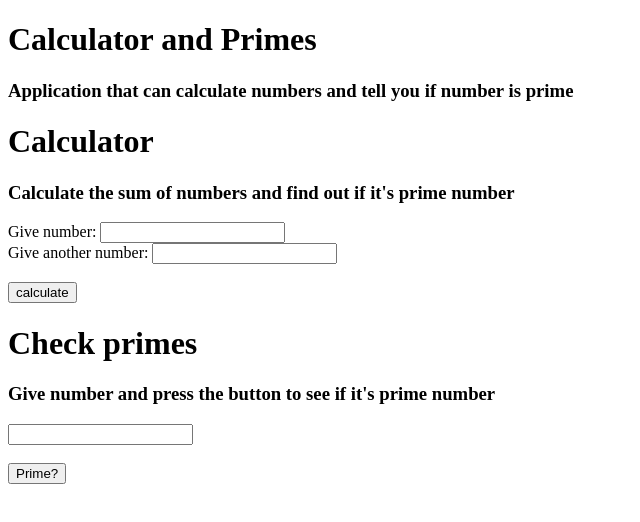
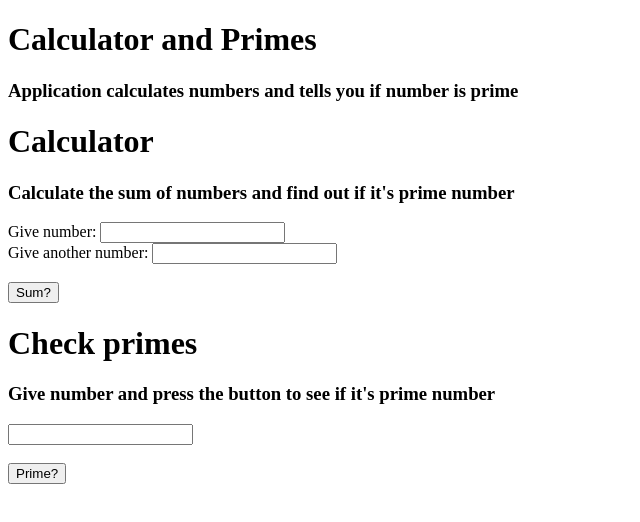
Before and after one commit to MikKarl/calculator-and-primes, a website: page public/index.html in a window 1280 px wide. Shown: the whole page, without its empty margins (0-640 px from the left). Drawn offline with Linux system fonts and the light colour scheme.

Commit message:
fixed spelling mistakes, other minor text changes

```diff
--- a/package.json
+++ b/package.json
@@ -1,13 +1,13 @@
 {
   "name": "calculator-and-primes",
   "version": "1.0.0",
-  "description": "Application that counts positive numbers and shows if theat number is prime number.\r Install introductions are in folders-",
+  "description": "Application that counts positive numbers and shows if the number is prime number.",
   "main": "app.js",
   "scripts": {
     "test": "echo \"Error: no test specified\" && exit 1"
   },
   "keywords": [],
-  "author": "",
+  "author": "MikKarl",
   "license": "ISC",
   "dependencies": {
     "express": "^4.17.1"
--- a/public/index.html
+++ b/public/index.html
@@ -7,7 +7,7 @@
 
     <body>
         <h1>Calculator and Primes</h1>
-        <h3>Application that can calculate numbers and tell you if number is prime</h3>
+        <h3>Application calculates numbers and tells you if number is prime</h3>
 
         <h1>Calculator</h1>
         <form action="/calculator" method="GET">
@@ -19,7 +19,7 @@
             <input type="number" min="1" name="num2" id="num2"></input>
             <br>
             <br>
-            <button type="submit">calculate</button>
+            <button type="submit">Sum?</button>
         </form>
 
         <h1>Check primes</h1>
```
Also changed, not shown: README.md.
